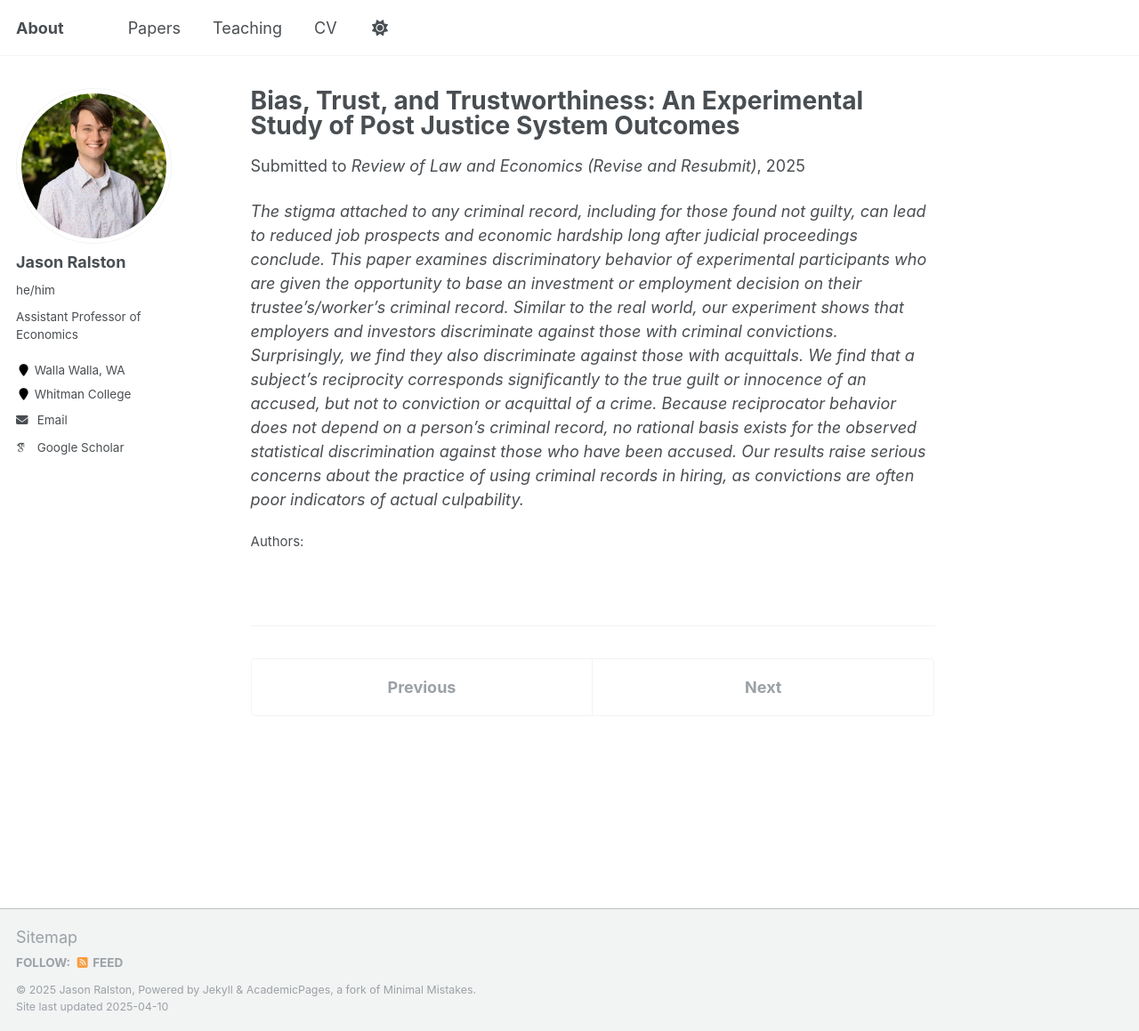
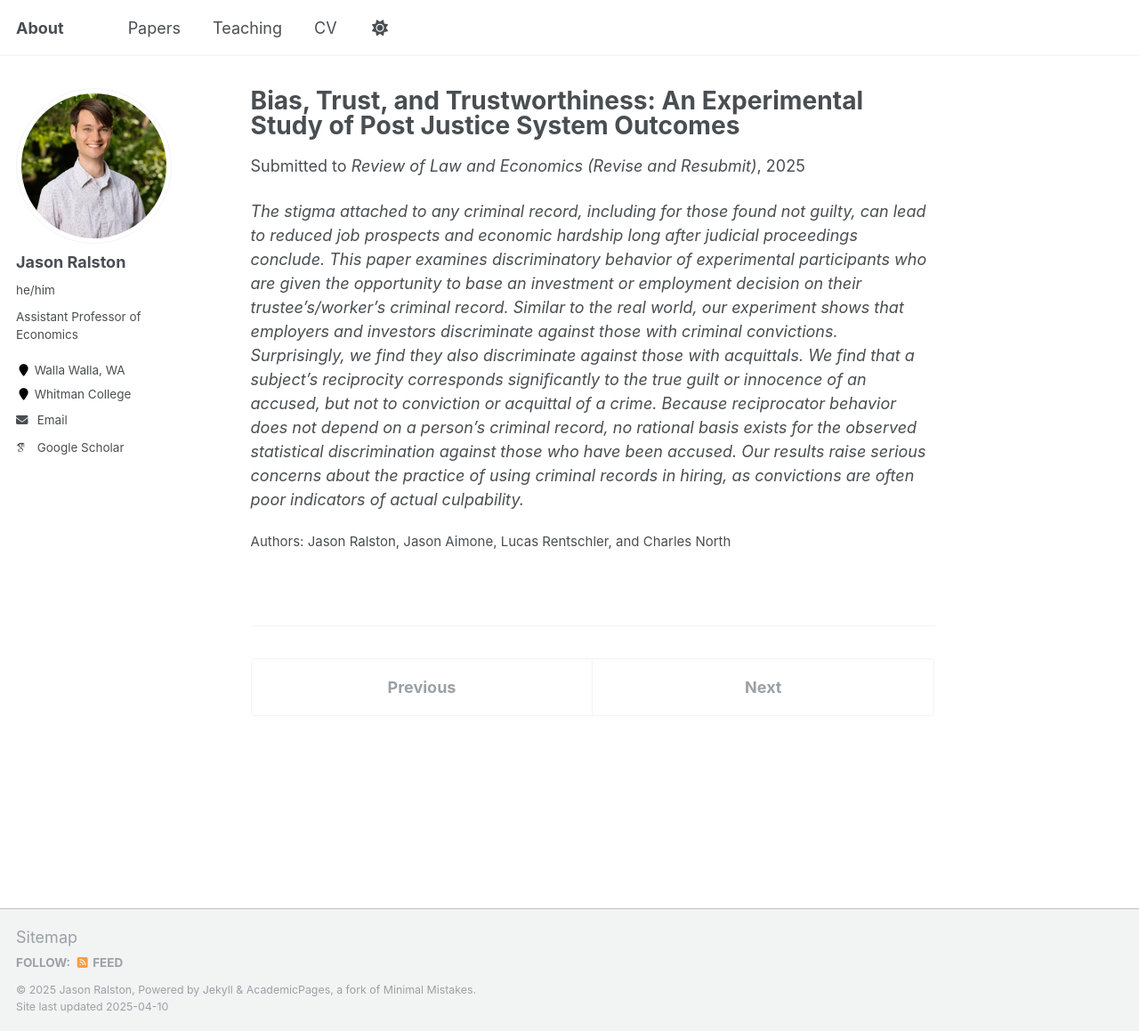
Before and after one commit to jasonralston/jasonralston.github.io, a Jekyll site: the page built from _publications/Trust.md, in a window 1280 px wide and 1159 px high. Shown: the whole window at 89% size. Built offline with Jekyll 4.4.1, drawn with Linux system fonts in a browser that asks for light colours; some web fonts are replaced.

Commit message:
Update Trust.md

```diff
--- a/_publications/Trust.md
+++ b/_publications/Trust.md
@@ -21,6 +21,6 @@ culpability.'
 date: 2025-03-06
 venue: 'Review of Law and Economics (Revise and Resubmit)'
 paperurl:
-citation:
+citation: Jason Ralston, Jason Aimone, Lucas Rentschler, and Charles North
 status: submitted
 ---
```
